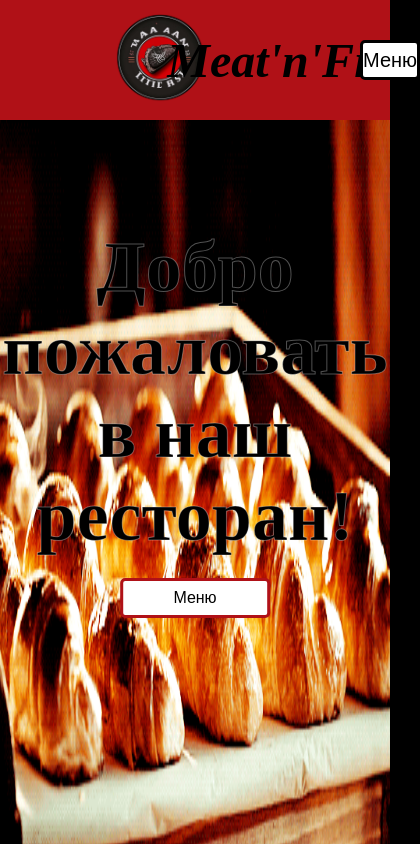
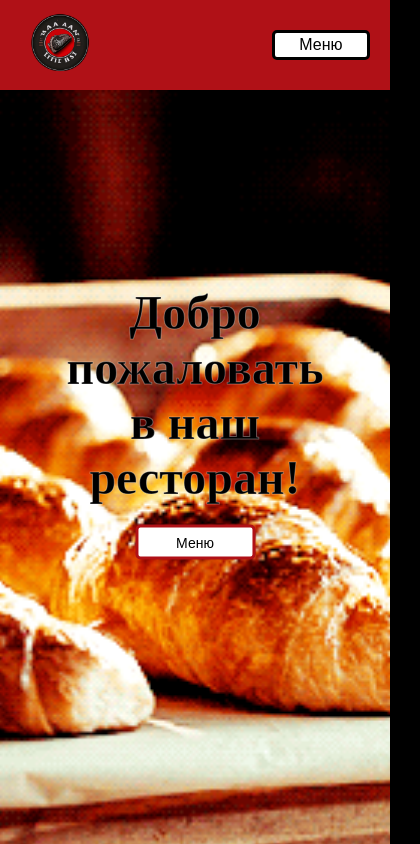
Before and after one commit to FireSpirit171/MeatFish, a React (Vite) app: page / in a window 390 px wide. Shown: the whole page, 420 px wide, since content can reach past the window. Built offline with nearby package versions, Linux system fonts and the light colour scheme.

Commit message:
Add media to Header and HomePage

```diff
--- a/src/components/Header/Header.sass
+++ b/src/components/Header/Header.sass
@@ -6,6 +6,10 @@
     display: flex
     flex-direction: row
     align-items: center
+
+    img
+        width: 120px
+        height: 120px
 
     &__center
         display: flex
@@ -38,3 +42,23 @@
             color: #fff
             border-color: #000
             background-color: #000
+
+@media screen and (max-width: 600px)
+    .header
+        height: 90px
+        padding-inline-start: 20px
+        padding-inline-end: 20px
+
+        img
+            width: 80px
+            height: 80px
+
+        &__title-container
+            display: none
+
+        &__button-container
+            width: 200px
+            height: 30px
+
+        &__menu-button
+            font-size: 16px
--- a/src/components/Header/Header.tsx
+++ b/src/components/Header/Header.tsx
@@ -5,7 +5,7 @@ const Header: FC = () => {
     return (
         <header className="header">
             <Link to="/">
-                <img src="/logo.png" width="120" height="120" alt="Логотип" />
+                <img src="/logo.png" alt="Логотип" />
             </Link>
             <div className="header__center">
                 <div className="header__title-container">
--- a/src/pages/HomePage/HomePage.sass
+++ b/src/pages/HomePage/HomePage.sass
@@ -3,6 +3,8 @@
     width: 100%
     height: 100%
     z-index: 50
+    object-fit: cover
+    object-position: center
 
 .home-page
     &__content
@@ -40,3 +42,20 @@
                 &:hover
                     background-color: #B01117
                     color: white
+
+@media screen and (max-width: 600px)
+    .background-gif
+        background-size: cover
+        background-position: center
+
+    .home-page
+        &__content
+            font-size: 24px
+
+            &__buttons
+                justify-content: center
+
+            &__buttons__button
+                width: 120px
+                height: 35px
+                font-size: 14px
```
